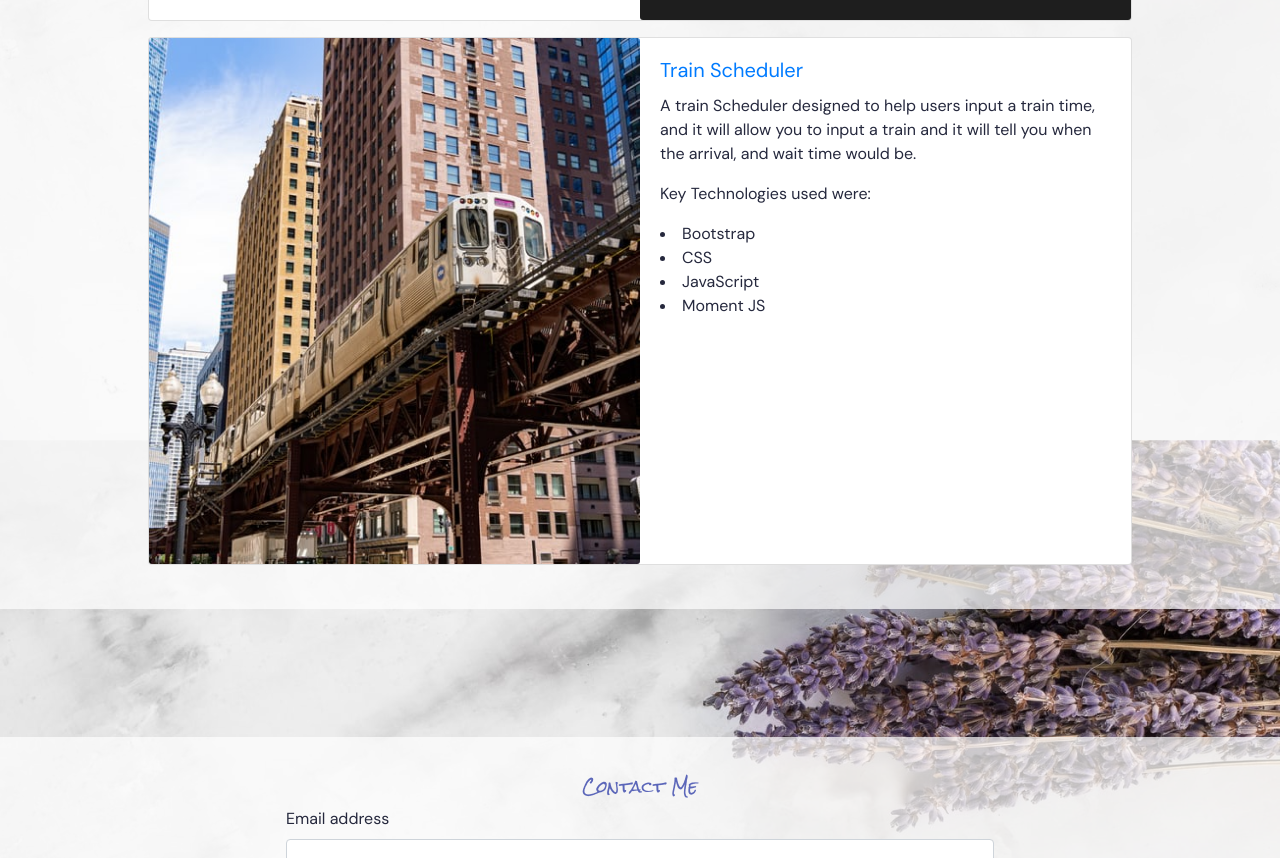
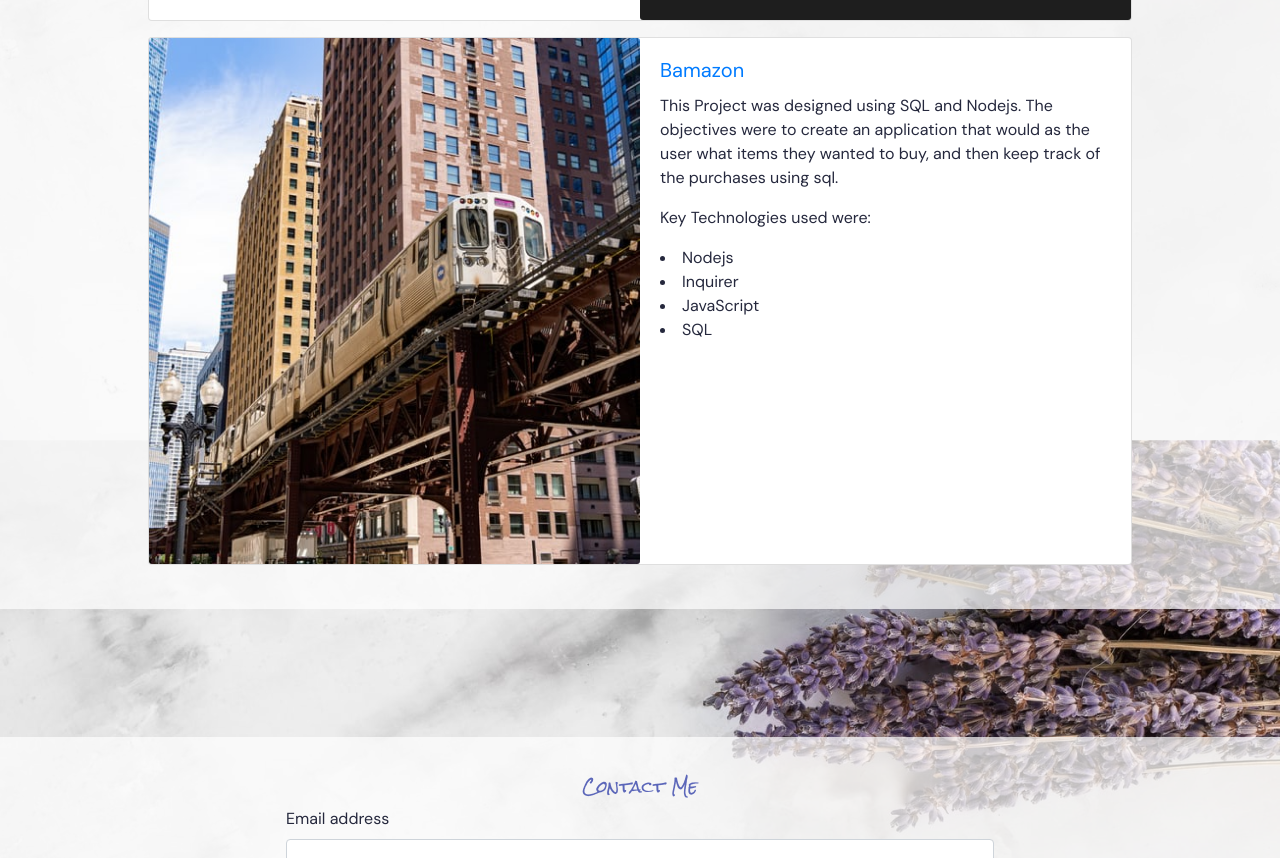
Before and after one commit to LindseyLowther44/UpdatedPort, a plain HTML site: page index.html in a window 1280 px wide. Shown: the part 2973-3831 px from the top of the page. Drawn offline with nearby package versions, Linux system fonts and the light colour scheme.

Commit message:
added Bamazon to portolfio

```diff
--- a/index.html
+++ b/index.html
@@ -132,16 +132,15 @@
                         </div>
                         <div class="col-md-6">
                             <div class="card-body">
-                                <a href="https://lindseylowther44.github.io/TrainScheduler/"><h5 class="card-title">Train Scheduler</h5></a>
-                                <p>A train Scheduler designed to help users input a train time, and it will allow you to
-                                    input a train
-                                    and it will tell you when the arrival, and wait time would be.
+                                <a href="https://github.com/LindseyLowther44/Bamazon"><h5 class="card-title">Bamazon</h5></a>
+                                <p>This Project was designed using SQL and Nodejs. The objectives were to create an application that would as
+                                    the user what items they wanted to buy, and then keep track of the purchases using sql.
                                 </p>
                                 <p>Key Technologies used were:</p>
-                                <li>Bootstrap</li>
-                                <li>CSS</li>
+                                <li>Nodejs</li>
+                                <li>Inquirer</li>
                                 <li>JavaScript</li>
-                                <li>Moment JS</li>
+                                <li>SQL</li>
                             </div>
                         </div>
                     </div>
```
